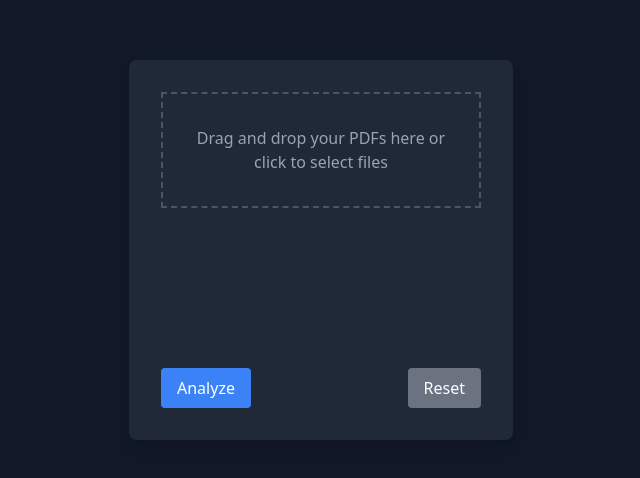
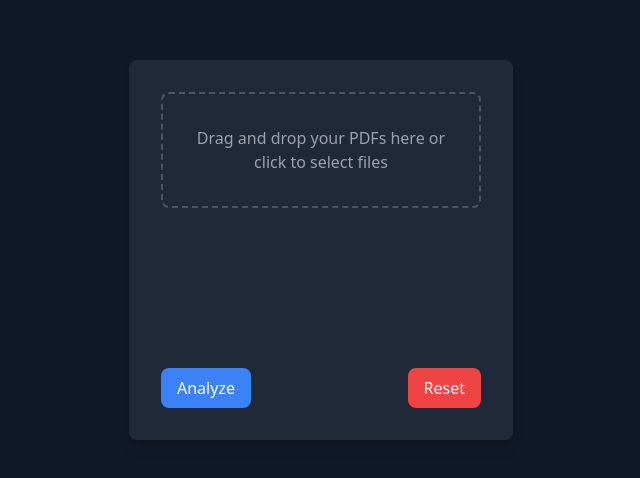
Before and after one commit to chris-cozy/pdf-interpreter, an Electron app: page electron-app/src/renderer/index.html in a window 1280 px wide. Shown: the part 150-628 px from the top of the page, without its empty margins (319-959 px from the left). Drawn offline with nearby package versions, Linux system fonts and the light colour scheme; no server answers.

Commit message:
Updated styling

```diff
--- a/electron-app/src/renderer/index.html
+++ b/electron-app/src/renderer/index.html
@@ -8,13 +8,13 @@
 <body class="bg-gray-900 text-white font-sans">
     <div class="min-h-screen flex items-center justify-center">
         <div class="bg-gray-800 p-8 rounded-lg shadow-lg w-96">
-            <div id="drop-area" class="border-2 border-dashed border-gray-600 p-8 mb-4">
+            <div id="drop-area" class="border-2 border-dashed border-gray-600 rounded-lg p-8 mb-4">
                 <p class="text-center text-gray-400">Drag and drop your PDFs here or click to select files</p>
             </div>
             <div id="pdf-list" class="overflow-y-auto h-32 mb-4"></div>
             <div class="flex justify-between">
-                <button id="analyze-btn" class="bg-blue-500 text-white px-4 py-2 rounded hover:bg-blue-600">Analyze</button>
-                <button id="reset-btn" class="bg-gray-500 text-white px-4 py-2 rounded hover:bg-gray-600">Reset</button>
+                <button id="analyze-btn" class="bg-blue-500 text-white px-4 py-2 rounded-lg hover:bg-blue-600">Analyze</button>
+                <button id="reset-btn" class="bg-red-500 text-white px-4 py-2 rounded-lg hover:bg-red-600">Reset</button>
             </div>
         </div>
     </div>
```
